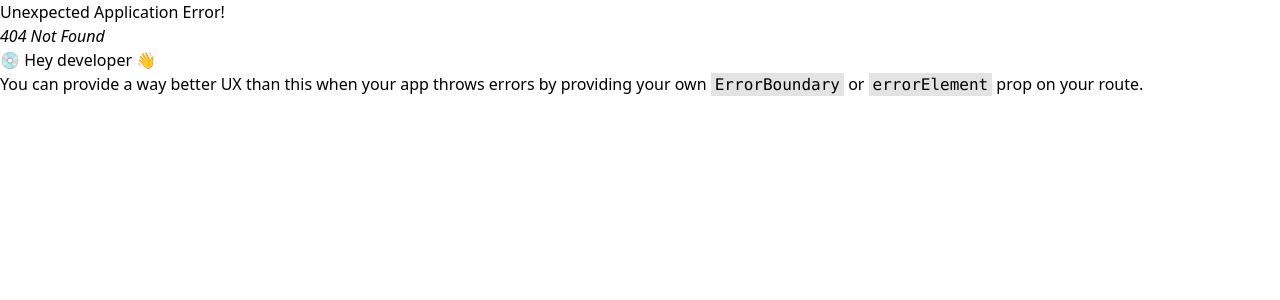
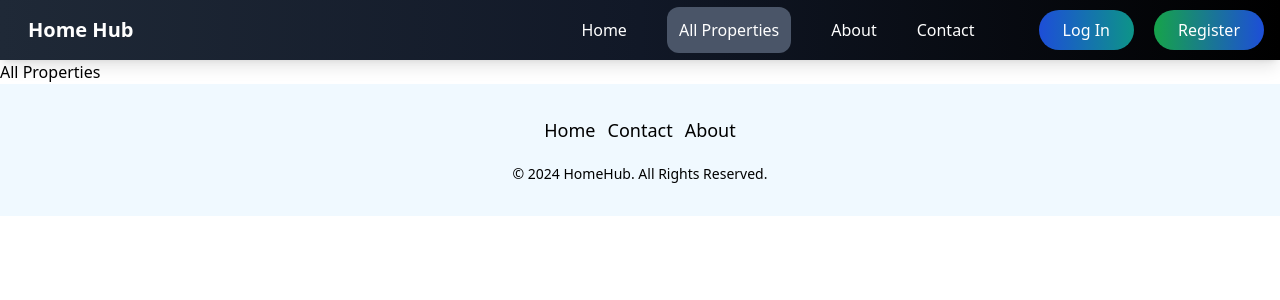
Before and after one commit to Muhammad-Abrar2010/HomeHub, a React (Vite) app: page /allproperties in a window 1280 px wide. Before the commit this address had no page. Shown: the top 300 px of the page. Built offline with nearby package versions, Linux system fonts and the light colour scheme.

Commit message:
updated header and footer

```diff
--- a/package.json
+++ b/package.json
@@ -15,6 +15,7 @@
     "react": "^18.2.0",
     "react-dom": "^18.2.0",
     "react-router-dom": "^6.23.1",
+    "react-transition-group": "^4.4.5",
     "sort-by": "^1.2.0"
   },
   "devDependencies": {
--- /dev/null
+++ b/src/Pages/All.properties/AllProperties.jsx
@@ -0,0 +1,10 @@
+
+const AllProperties = () => {
+    return (
+        <div>
+            <h1>All Properties</h1>
+        </div>
+    );
+};
+
+export default AllProperties;
--- a/src/Pages/Home/Home.jsx
+++ b/src/Pages/Home/Home.jsx
@@ -0,0 +1,7 @@
+const Home = () => {
+  return (<>
+  <h1>Home</h1>
+  </>);
+};
+
+export default Home;
--- /dev/null
+++ b/src/Pages/Notfound.jsx
@@ -0,0 +1,21 @@
+import { Link } from "react-router-dom";
+
+const NotFound = () => {
+  return (
+    <div className="flex flex-col items-center justify-center h-screen">
+      <h1 className="text-4xl font-bold mb-4 anima animate-spin">404</h1>
+      <p className="text-xl">Page Not Found</p>
+      <p className="text-lg mt-2">
+        The page you are looking for does not exist.
+      </p>
+      <Link
+        to={"/"}
+        className="bg-blue-200 p-2 text-xl font font-extrabold rounded-lg hover:bg-blue-300 hover:p-[12px]"
+      >
+        Go back to home
+      </Link>
+    </div>
+  );
+};
+
+export default NotFound;
--- a/src/Root/Components/Footer.jsx
+++ b/src/Root/Components/Footer.jsx
@@ -2,20 +2,7 @@ const Footer = () => {
   return (
     <div>
       <footer className="flex flex-col justify-around gap-5 bg-sky-50 py-8 text-black">
-        <aside className="flex flex-col items-center justify-center gap-1 text-xl">
-          <svg
-            width="50"
-            height="50"
-            viewBox="0 0 24 24"
-            xmlns="http://www.w3.org/2000/svg"
-            fillRule="evenodd"
-            clipRule="evenodd"
-            className="fill-current"
-          >
-            <path d="M22.672 15.226l-2.432.811.841 2.515c.33 1.019-.209 2.127-1.23 2.456-1.15.325-2.148-.321-2.463-1.226l-.84-2.518-5.013 1.677.84 2.517c.391 1.203-.434 2.542-1.831 2.542-.88 0-1.601-.564-1.86-1.314l-.842-2.516-2.431.809c-1.135.328-2.145-.317-2.463-1.229-.329-1.018.211-2.127 1.231-2.456l2.432-.809-1.621-4.823-2.432.808c-1.355.384-2.558-.59-2.558-1.839 0-.817.509-1.582 1.327-1.846l2.433-.809-.842-2.515c-.33-1.02.211-2.129 1.232-2.458 1.02-.329 2.13.209 2.461 1.229l.842 2.515 5.011-1.677-.839-2.517c-.403-1.238.484-2.553 1.843-2.553.819 0 1.585.509 1.85 1.326l.841 2.517 2.431-.81c1.02-.33 2.131.211 2.461 1.229.332 1.018-.21 2.126-1.23 2.456l-2.433.809 1.622 4.823 2.433-.809c1.242-.401 2.557.484 2.557 1.838 0 .819-.51 1.583-1.328 1.847m-8.992-6.428l-5.01 1.675 1.619 4.828 5.011-1.674-1.62-4.829z"></path>
-          </svg>
-          <p>Home Hub</p>
-        </aside>
+
         <nav className="text-lg">
           <ul className="flex h-full flex-wrap items-center justify-center gap-3">
             <li>
@@ -30,7 +17,7 @@ const Footer = () => {
           </ul>
         </nav>
         <aside className="text-center text-sm">
-          <p>&copy; 2024 NavigateUI. All Rights Reserved.</p>
+          <p>&copy; 2024 HomeHub. All Rights Reserved.</p>
         </aside>
       </footer>
     </div>
--- a/src/Root/Components/Header.jsx
+++ b/src/Root/Components/Header.jsx
@@ -1,42 +1,142 @@
+import { useState } from "react";
+import { Link, NavLink } from "react-router-dom";
 
-const Header = () => {
+const NavBar = () => {
+  const [isSidebarOpen, setIsSidebarOpen] = useState(false);
+
+  const toggleSidebar = () => {
+    setIsSidebarOpen(!isSidebarOpen);
+  };
+
   return (
-    <div>
-      <nav className="flex items-center justify-between bg-[#393E46] px-4 py-2 text-white">
-        <div className="scale-100 cursor-pointer rounded-2xl px-3 py-2 text-xl font-semibold text-white transition-all duration-200 hover:scale-110">
-          <h2>Home Hub</h2>
+    <nav className="flex items-center justify-between bg-gradient-to-r from-gray-800 via-gray-900 to-black px-4 py-2 text-white shadow-lg">
+      <div className="scale-100 cursor-pointer rounded-2xl px-3 py-2 text-xl font-bold text-white transition-transform duration-200 hover:scale-110">
+        <Link to={"/"}>Home Hub</Link>
       </div>
-        <div className="flex items-center justify-between gap-16">
-          <ul className="flex items-center justify-between gap-10">
-            <li className="group flex  cursor-pointer flex-col">
-              Home{" "}
-              <span className="mt-[2px] h-[3px] w-[0px] rounded-full bg-sky-500 transition-all duration-300 group-hover:w-full"></span>
+      <div className="block md:hidden">
+        <button onClick={toggleSidebar} className="focus:outline-none">
+          <svg
+            className="w-8 h-8 text-white"
+            fill="none"
+            stroke="currentColor"
+            viewBox="0 0 24 24"
+            xmlns="http://www.w3.org/2000/svg"
+          >
+            <path
+              strokeLinecap="round"
+              strokeLinejoin="round"
+              strokeWidth="2"
+              d="M4 6h16M4 12h16m-7 6h7"
+            ></path>
+          </svg>
+        </button>
+      </div>
+      <div className="hidden md:flex md:items-center md:justify-between md:gap-16 w-full md:w-auto md:flex-row">
+        <ul className="flex flex-col md:flex-row items-center justify-between gap-4 md:gap-10">
+          <li className="group cursor-pointer">
+            <NavLink exact to="/" activeclassname="active" className="nav-link">
+              Home
+            </NavLink>
           </li>
-            <li className="group flex  cursor-pointer flex-col">
-              Services{" "}
-              <span className="mt-[2px] h-[3px]  w-[0px] rounded-full bg-sky-500 transition-all duration-300 group-hover:w-full"></span>
+          <li className="group cursor-pointer">
+            <NavLink
+              to="/allproperties"
+              activeclassname="active"
+              className="nav-link"
+            >
+              All Properties
+            </NavLink>
           </li>
-            <li className="group flex  cursor-pointer flex-col">
-              About{" "}
-              <span className="mt-[2px] h-[3px]  w-[0px] rounded-full bg-sky-500 transition-all duration-300 group-hover:w-full"></span>
+          <li className="group cursor-pointer">
+            <NavLink to="/about" activeClassName="active" className="nav-link">
+              About
+            </NavLink>
           </li>
-            <li className="group flex  cursor-pointer flex-col">
-              Contact{" "}
-              <span className="mt-[2px] h-[3px]  w-[0px] rounded-full bg-sky-500 transition-all duration-300 group-hover:w-full"></span>
+          <li className="group cursor-pointer">
+            <NavLink
+              to="/contact"
+              activeclassname="active"
+              className="nav-link"
+            >
+              Contact
+            </NavLink>
           </li>
         </ul>
-          <div className="flex items-center justify-between gap-5">
-            <button className="rounded-full bg-sky-600 px-6 py-2 text-white transition-all duration-300 hover:scale-90">
+        <div className="flex flex-col md:flex-row items-center justify-between gap-2 md:gap-5 mt-4 md:mt-0">
+          <button className="rounded-full bg-gradient-to-r from-blue-700 to-teal-600 px-4 py-2 text-white transition-transform duration-300 hover:scale-95 md:px-6">
             Log In
           </button>
-            <button className="rounded-full bg-sky-600 px-6 py-2 text-white transition-all duration-300 hover:scale-90">
+          <button className="rounded-full bg-gradient-to-r from-green-600 to-blue-700 px-4 py-2 text-white transition-transform duration-300 hover:scale-95 md:px-6">
             Register
           </button>
         </div>
       </div>
+      <Sidebar isSidebarOpen={isSidebarOpen} toggleSidebar={toggleSidebar} />
     </nav>
+  );
+};
+
+const Sidebar = ({ isSidebarOpen, toggleSidebar }) => {
+  return (
+    <div
+      className={`fixed inset-0 bg-[#1f1f1f] bg-opacity-90 z-50 transform ${
+        isSidebarOpen ? "translate-x-0" : "-translate-x-full"
+      } transition-transform duration-300 ease-in-out`}
+    >
+      <div className="flex items-center justify-end p-4">
+        <button onClick={toggleSidebar} className="focus:outline-none">
+          <svg
+            className="w-8 h-8 text-white"
+            fill="none"
+            stroke="currentColor"
+            viewBox="0 0 24 24"
+            xmlns="http://www.w3.org/2000/svg"
+          >
+            <path
+              strokeLinecap="round"
+              strokeLinejoin="round"
+              strokeWidth="2"
+              d="M6 18L18 6M6 6l12 12"
+            ></path>
+          </svg>
+        </button>
+      </div>
+      <ul className="flex flex-col items-center gap-4 mt-10">
+        <li className="group cursor-pointer text-xl text-white">
+          <NavLink exact to="/" activeclassname="active" className="nav-link">
+            Home
+          </NavLink>
+        </li>
+        <li className="group cursor-pointer text-xl text-white">
+          <NavLink
+            to="/allproperties"
+            activeClassName="active"
+            className="nav-link"
+          >
+            All Properties
+          </NavLink>
+        </li>
+        <li className="group cursor-pointer text-xl text-white">
+          <NavLink to="/about" activeclassname="active" className="nav-link">
+            About
+          </NavLink>
+        </li>
+        <li className="group cursor-pointer text-xl text-white">
+          <NavLink to="/contact" activeclassname="active" className="nav-link">
+            Contact
+          </NavLink>
+        </li>
+      </ul>
+      <div className="flex flex-col items-center gap-5 mt-10">
+        <button className="rounded-full bg-gradient-to-r from-blue-700 to-teal-600 px-6 py-2 text-white transition-transform duration-300 hover:scale-95">
+          Log In
+        </button>
+        <button className="rounded-full bg-gradient-to-r from-green-600 to-blue-700 px-6 py-2 text-white transition-transform duration-300 hover:scale-95">
+          Register
+        </button>
+      </div>
     </div>
   );
 };
 
-export default Header;
+export default NavBar;
--- /dev/null
+++ b/src/main.css
@@ -0,0 +1,9 @@
+.nav-link {
+  transition: background-color 0.3s ease;
+}
+
+.nav-link.active {
+  background-color: #4a5568;
+  padding: 12px;
+  border-radius: 12px;
+}
```
Also changed, not shown: src/Routes.jsx (+17 -2 lines), src/main.jsx (+10 -10 lines), src/Pages/Home/Home Sections/Advertisement.jsx (added), 1 other file (tests, documents, lock files or other folders). Lines whose indentation alone changed are shown as unchanged.
